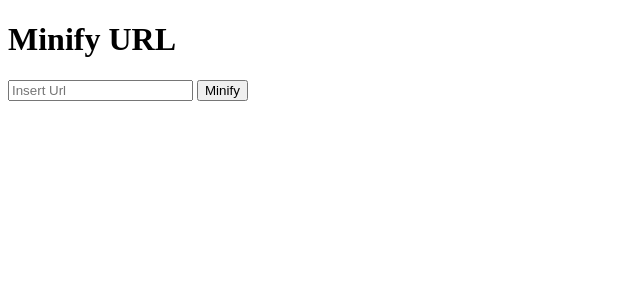
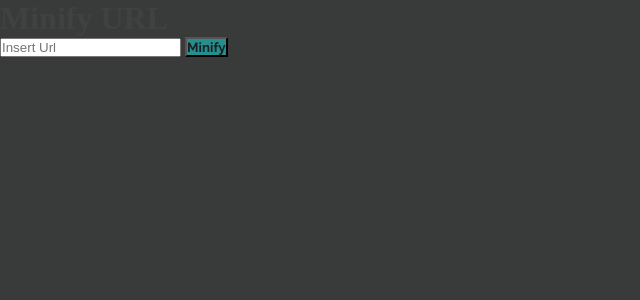
Before and after one commit to poximy/goly, a Svelte app: page / in a window 1280 px wide. Shown: the top 300 px of the page, without its empty margins (0-640 px from the left). Built offline with nearby package versions, Linux system fonts and the light colour scheme.

Commit message:
Add global styles

```diff
--- a/public/global.css
+++ b/public/global.css
@@ -0,0 +1,26 @@
+@import url("https://fonts.googleapis.com/css2?family=Play&display=swap");
+@import url("https://fonts.googleapis.com/css2?family=Raleway:wght@700&display=swap");
+
+* {
+  color: #414141;
+  padding: 0;
+  margin: 0;
+}
+
+html,
+body {
+  background-color: #393b3b;
+  height: 100%;
+  margin: 0;
+  overflow: hidden;
+}
+
+button {
+  font-family: "Raleway", sans-serif;
+  background-color: #248f8f;
+  color: #1f1f1f;
+}
+
+button:hover {
+  color: #e6e8e8;
+}
```
